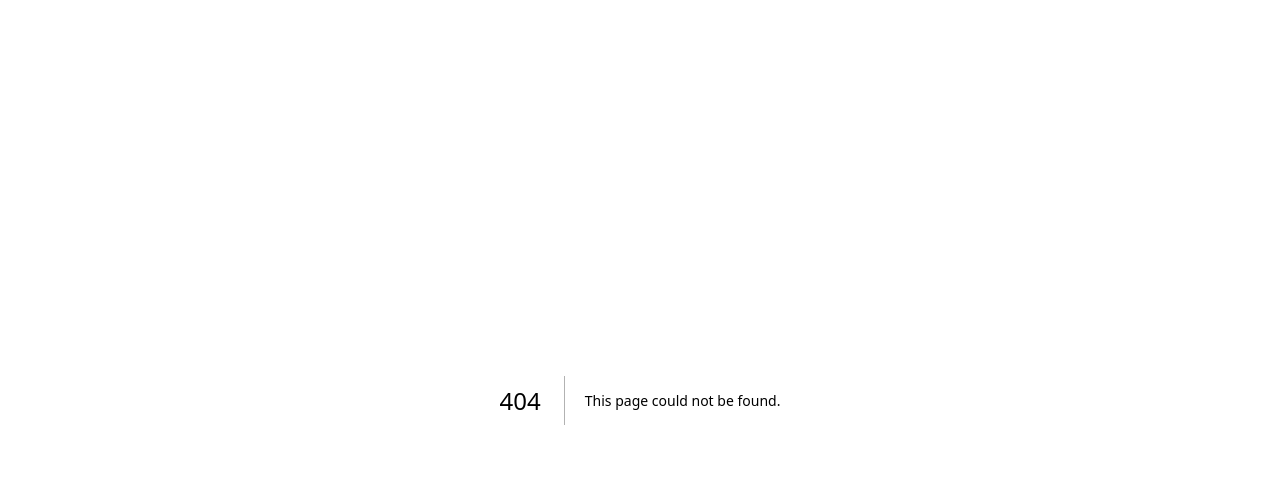
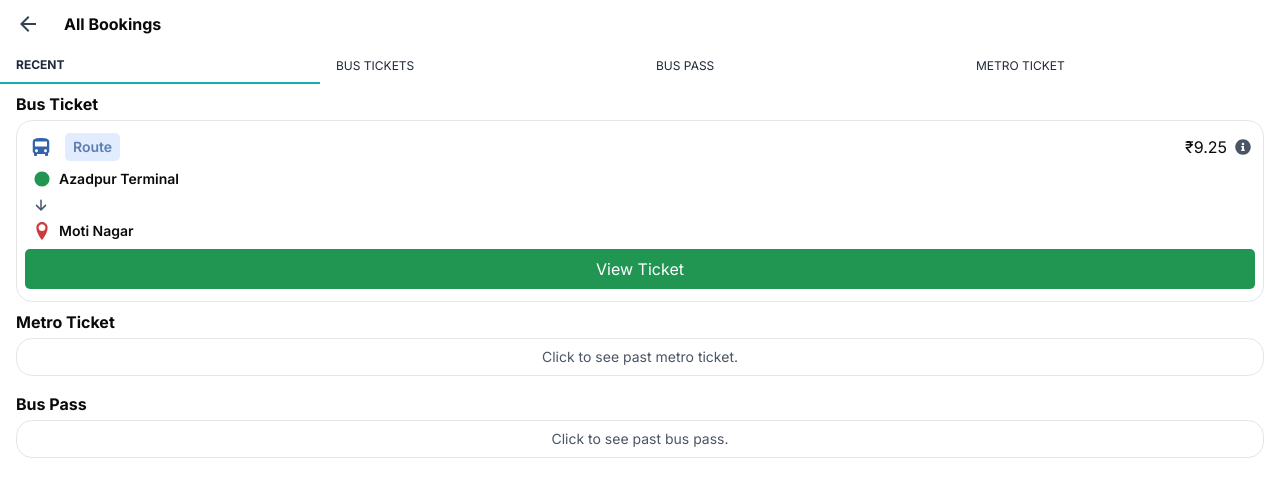
Before and after one commit to Sujaltyagi007/Test2, a Next.js app: page /viewPage in a window 1280 px wide. Before the commit this address had no page. Shown: the top 496 px of the page. Built offline with nearby package versions, Linux system fonts and the light colour scheme.

Commit message:
fixed Someting

```diff
--- a/app/globals.css
+++ b/app/globals.css
@@ -120,3 +120,76 @@
     @apply bg-background text-foreground;
   }
 }
+
+.loader {
+
+  width: 100%;
+  aspect-ratio: 1;
+  border-radius: 50%;
+  border: 5px solid #3157a2;
+
+  animation:
+    l20-1 0.8s infinite linear alternate,
+    l20-2 1.6s infinite linear;
+}
+
+
+@keyframes l20-1{
+   0%    {clip-path: polygon(50% 50%,0       0,  50%   0%,  50%    0%, 50%    0%, 50%    0%, 50%    0% )}
+   12.5% {clip-path: polygon(50% 50%,0       0,  50%   0%,  100%   0%, 100%   0%, 100%   0%, 100%   0% )}
+   25%   {clip-path: polygon(50% 50%,0       0,  50%   0%,  100%   0%, 100% 100%, 100% 100%, 100% 100% )}
+   50%   {clip-path: polygon(50% 50%,0       0,  50%   0%,  100%   0%, 100% 100%, 50%  100%, 0%   100% )}
+   62.5% {clip-path: polygon(50% 50%,100%    0, 100%   0%,  100%   0%, 100% 100%, 50%  100%, 0%   100% )}
+   75%   {clip-path: polygon(50% 50%,100% 100%, 100% 100%,  100% 100%, 100% 100%, 50%  100%, 0%   100% )}
+   100%  {clip-path: polygon(50% 50%,50%  100%,  50% 100%,   50% 100%,  50% 100%, 50%  100%, 0%   100% )}
+}
+@keyframes l20-2{
+  0%    {transform:scaleY(1)  rotate(0deg)}
+  49.99%{transform:scaleY(1)  rotate(135deg)}
+  50%   {transform:scaleY(-1) rotate(0deg)}
+  100%  {transform:scaleY(-1) rotate(-135deg)}
+}
+
+
+.route-line::before{
+  content: '';
+  position: absolute;
+  top: 50%;
+  left: 0;
+  width: 1rem;
+  height: 2px;
+  background-color: #016630;
+  transform: translateX(-100%) translateY(-50%);
+  border-radius: 30px;
+
+}
+.route-line::after{
+  content: '';
+  position: absolute;
+  top: 50%;
+  right: 0;
+  width: 1rem;
+  height: 2px;
+  background-color: #016630;
+  transform: translateX(100%) translateY(-50%);
+  border-radius: 30px;
+
+}
+
+.animate-blink {
+  animation: pulse 2s ease-in infinite;
+}
+@keyframes pulse {
+  0% {
+    opacity: 1;
+  }
+  40% {
+    opacity: 0;
+  }
+  60% {
+    opacity: 0;
+  }
+  100% {
+    opacity: 1;
+  }
+}
--- /dev/null
+++ b/app/loading/page.jsx
@@ -0,0 +1,64 @@
+"use client";
+import { useRouter } from "next/navigation";
+import { IoCheckmark } from 'react-icons/io5';
+import React, { useEffect } from "react";
+
+export default function page() {
+  const router = useRouter();
+  useEffect(() => {
+    setTimeout(() => {
+      router.push("/ticket");
+    }, 2000);
+    return () => clearTimeout();
+  }, []);
+  return (
+    <section className="w-full h-screen flex flex-col justify-between items-center px-8 pt-10 pb-4">
+      <div className="w-1/2 relative">
+        <div className="loader absolute top-0 left-0"></div>
+        <div className="border border-gray-400 rounded-full w-[98%] mt-0.5 ml-0.5 aspect-square absolute top-0 left-0 -z-10"></div>
+        <img
+          src="./assets/logo/logo.png"
+          alt="Logo"
+          className="relative -z-20 scale-80"
+        />
+      </div>
+      <div className="border-t border-gray-300 py-10 h-[50%]">
+        <div className="flex gap-2 mb-8">
+          <div>
+            <div className="w-fit bg-green-600 rounded-full p-0.5">
+              <IoCheckmark className="text-white font-bold" />
+            </div>
+          </div>
+          <div>
+            <div className="text-xs text-gray-500">Initialised</div>
+            <div className="text-[14px]">Payment is in progress...</div>
+          </div>
+        </div>
+        <div className="flex gap-2">
+          <div>
+            <div className="w-fit bg-green-600 rounded-full p-0.5">
+              <IoCheckmark className="text-white font-bold" />
+            </div>
+          </div>
+          <div>
+            <div className="text-xs text-gray-500">Completed</div>
+            <div className="text-[14px]" >Payment Confirmed. Generating Ticket</div>
+          </div>
+        </div>
+      </div>
+      <div className="flex items-center gap-3 flex-col">
+        <div className="text-xs text-gray-400">
+          Do not press back or leave this screen
+        </div>
+        <div className="flex gap-2">
+          <img
+            src="./assets/images/secure.png"
+            alt="Secure"
+            className="text-white font-bold w-5 object-contain"
+          />
+          <div className="text-sm text-gray-600">Secured Payment</div>
+        </div>
+      </div>
+    </section>
+  );
+}
--- a/app/page.js
+++ b/app/page.js
@@ -46,26 +46,22 @@ export default function Home() {
         <div className="w-full h-full bg-white absolute top-0 min-h-[14vh] max-h-[16vh] z-10 opacity-40"></div>
         <div className=" flex justify-between relative z-20 py-[8%] px-[4%] w-full ">
           <div>
-            <Image
-              src="/assets/images/logo.avif"
+            <img
+              src="./assets/images/logo.avif"
               alt="logo"
-              width={512}
-              height={88}
-              className=" w-[28vw] h-fit"
+              className="w-[28vw] h-fit"
             />
           </div>
           <div className="flex items-center gap-3 ">
             <div className="p-1.5 rounded-r-full rounded-tl-full flex justify-center items-center gap-1 text-gray-800 text-[12px] bg-white">
-              <Image
-                src={"/assets/main/wallet.svg"}
+              <img
+                src={"./assets/main/wallet.svg"}
                 alt="wallet"
-                width={275}
-                height={210}
                 className="size-5 rotate-y-30 perspective-normal "
               />
               &#8377; 0.0
             </div>
-            <HiUserCircle className="text-black text-2xl" />
+            <HiUserCircle className="text-black text-[34px]" />
           </div>
         </div>
         <div className=" flex items-center justify-between bg-white rounded-full p-3 my-2 relative z-20 shadow-md text-sm justify-self-center w-[95%] ">
@@ -80,7 +76,7 @@ export default function Home() {
       </div>
       {/* Middle Section */}
       <div className="bg-white h-[52vh] w-full flex flex-col justify-between">
-        <div className=" flex items-center w-full p-3 ">
+        <div className=" flex items-center w-full p-4 ">
           <h1 className="text-sm font-bold uppercase text-gray-500 pr-4 py-2 text-nowrap">
             your travel kit
           </h1>
@@ -99,21 +95,21 @@ export default function Home() {
             // position: "absolute",
             // top: 45,
           }}
-          className=" "
+          className=" max-w-screen "
         >
           <Link href="/entry">
             <p className=" bg-transparent w-[45%] translate-x-[8.5%] translate-y-[6%] h-[58%] rounded-2xl "></p>
           </Link>
         </div>
-        <div className=" flex items-center w-full p-3 ">
+        <div className=" flex items-center w-full p-4 ">
           <h1 className="text-sm font-bold uppercase text-gray-500 pr-4 py-2 text-nowrap">
             Around you
           </h1>
           <div className="w-[45vw] h-px bg-linear-to-r from-gray-400  to-white"></div>
         </div>
       </div>
-      <div className="w-full bg-[#8fdaed] fixed bottom-10 h-[20vh] ">
-        <div className="h-[10%] bg-linear-to-b from-white  to-[#8fdaed] "></div>
+      <div className="w-full bg-[#8fdaed] h-[20vh] absolute transform -translate-y-[10%] ">
+        <div className="h-[8%] bg-linear-to-b from-white  to-[#8fdaed] "></div>
       </div>
       {/* Footer Section */}
       <div className=" flex justify-around items-center p-2 text-gray-600  font-semibold fixed bottom-0 w-full bg-white">
--- a/app/price/page.jsx
+++ b/app/price/page.jsx
@@ -25,7 +25,25 @@ const roboto = Roboto_Condensed({
   weight: "400",
 });
 
-const SelectStartingStop = ({ data , startValue, setStartValue }) => {
+const CountdownTimer = () => {
+  const [timeLeft, setTimeLeft] = React.useState(2 * 60 + 52);
+  React.useEffect(() => {
+    if (timeLeft <= 0) return;
+    const timer = setInterval(() => {
+      setTimeLeft((prev) => prev - 1);
+    }, 1000);
+    return () => clearInterval(timer);
+  }, [timeLeft]);
+  const minutes = Math.floor(timeLeft / 60);
+  const seconds = timeLeft % 60;
+  return (
+    <p className="text-gray-500 text-sm px-4">
+      {String(minutes).padStart(2, "0")}:{String(seconds).padStart(2, "0")}
+    </p>
+  );
+};
+
+const SelectStartingStop = ({ data, startValue, setStartValue }) => {
   const [filteredData, setFilteredData] = useState(data);
   useEffect(() => {
     const filteredData = StopList.filter((item) =>
@@ -159,7 +177,7 @@ export default function page() {
       ticketPrice,
     }));
     setTimeout(() => {
-      router.push("/ticket");
+      router.push("/loading");
     }, 50);
   };
 
@@ -194,13 +212,14 @@ export default function page() {
           <Link href={"/entry"}>
             <MdArrowBack className="text-2xl" />
           </Link>
-          <p className="text-base font-semibold">{`Ticket Details`}</p>
+          <p className="text-[0.9rem] font-semibold">{`Ticket Details`}</p>
         </div>
         <div>
-          <p className="text-gray-500 text-sm px-4">02:27</p>
+          {/* <p className="text-gray-500 text-sm px-4">02:27</p> */}
+          <CountdownTimer />
         </div>
       </div>
-      <div className="m-4 shadow border bg-gray-50 rounded-2xl overflow-hidden ">
+      <div className="m-4 shadow border bg-[#fafafa] rounded-2xl overflow-hidden ">
         <div
           style={{ backgroundColor: color }}
           className={` flex justify-between text-[14px] ${roboto.className} text-white px-4 py-3 overflow-hidden rounded-t-2xl items-center`}
@@ -235,11 +254,26 @@ export default function page() {
             <CgShapeCircle />
           </div>
           <div className="flex flex-col gap-0.5 w-full py-3 ">
-            <SelectStartingStop data={data} startValue={startValue} setStartValue={setStartValue} />
-            <SelectLastStop data={data} endValue={endValue} setEndValue={setEndValue} />
+            <SelectStartingStop
+              data={data}
+              startValue={startValue}
+              setStartValue={setStartValue}
+            />
+            <SelectLastStop
+              data={data}
+              endValue={endValue}
+              setEndValue={setEndValue}
+            />
           </div>
         </div>
-        <hr className=" border-gray-200 w-[90%] flex justify-self-center " />
+        <div
+          className=" h-px "
+          style={{
+            backgroundImage:
+              "repeating-linear-gradient(to right, #dbdbdb 0 6px, transparent 7px 12px)",
+          }}
+        ></div>
+
         <div className=" absolute px-4 overflow-hidden z-10 flex justify-between transform -translate-x-1/2 -translate-y-[50%]  left-1/2 items-center w-[91.7%] ">
           <div className="p-4 bg-white rounded-full border-2 -translate-x-8 "></div>
           <div className="p-4 bg-white rounded-full border-2 translate-x-8"></div>
@@ -297,7 +331,7 @@ export default function page() {
           </div>
         </div>
       </div>
-      <div className=" m-4 shadow border bg-gray-50 rounded-2xl overflow-hidden px-4 py-1.5 flex justify-between items-center ">
+      <div className=" m-4 shadow border bg-[#fafafa] rounded-2xl overflow-hidden px-4 py-1.5 flex justify-between items-center ">
         <div className=" flex flex-col gap-1">
           <h2 className="flex gap-2 items-center font-extrabold text-gray-900 text-base ">
             Final Fare
--- a/app/ticket/page.jsx
+++ b/app/ticket/page.jsx
@@ -20,6 +20,7 @@ const CurrentDate = () => {
 };
 
 export default function page() {
+  const [showQr, setShowQr] = React.useState(false);
   const {
     color,
     ticketPrice,
@@ -31,6 +32,19 @@ export default function page() {
     startValue,
     endValue,
   } = useTicket();
+  React.useEffect(() => {
+    const handleTouchMove = (event) => {
+      if (event.touches.length > 1) {
+        event.preventDefault();
+      }
+    };
+
+    window.addEventListener("touchmove", handleTouchMove, { passive: false });
+
+    return () => {
+      window.removeEventListener("touchmove", handleTouchMove);
+    };
+  }, []);
 
   const getPriceLabel = (ticketPrice) => {
     switch (ticketPrice) {
@@ -59,16 +73,16 @@ export default function page() {
             <CgClose className="text-2xl text-gray-200 " />
           </div>
         </Link>
-        <div className="flex  gap-6">
+        <div className="flex items-center gap-6">
           <div className="flex justify-center items-center gap-1">
-            <img src="./assets/images/alert.png" alt="" className="w-6 " />
-            Issue with ticket?
+            <img src="./assets/images/alert.png" alt="" className="w-4 " />
+            <span>{"Issue with ticket?"}</span>
           </div>
-          <div className=" underline">All tickets</div>
+          <div className=" ">View all tickets</div>
         </div>
       </div>
       <div className=" bg-white rounded-md    flex flex-col p-4 gap-1 w-full ">
-        {/* {showQr ? (
+        {showQr ? (
           <div
             onClick={() => setShowQr(!showQr)}
             className="h-[60vh] flex items-center px-4 "
@@ -77,14 +91,16 @@ export default function page() {
               <img src="./assets/images/qr.png" alt="w-full m-auto" />
             </div>
           </div>
-        ) : ( */}
+        ) : (
           <>
             <h2 className="font-semibold text-center w-full ">
               Transport Dept. of Delhi
             </h2>
             <div className="flex justify-between border-b py-2">
               <div className="">{completeNumber}</div>
-            <div className="">₹{getPriceLabel(ticketPrice)*ticketCount.toFixed(2)}</div>
+              <div className="">
+                ₹{getPriceLabel(ticketPrice) * ticketCount.toFixed(2)}
+              </div>
             </div>
             <div className="flex justify-between py-1">
               <div className=" flex flex-col">
@@ -93,7 +109,9 @@ export default function page() {
               </div>
               <div className=" flex flex-col text-right">
                 <span className="text-xs">Fare</span>
-              <div className="font-semibold">₹{ticketPrice*ticketCount}.0</div>
+                <div className="font-semibold">
+                  ₹{ticketPrice * ticketCount}.0
+                </div>
               </div>
             </div>
             <div className="flex justify-between py-1">
@@ -119,7 +137,7 @@ export default function page() {
               a6387b167
             </div>
             <div
-            // onClick={() => setShowQr(!showQr)}
+              onClick={() => setShowQr(!showQr)}
               style={{
                 backgroundColor: "#daf2e4",
                 borderColor: "#239454",
@@ -138,7 +156,7 @@ export default function page() {
               />
             </div>
           </>
-        {/* )} */}
+        )}
       </div>
     </section>
   );
--- /dev/null
+++ b/app/viewPage/page.jsx
@@ -0,0 +1,120 @@
+"use client";
+import React from "react";
+import { FaInfoCircle } from "react-icons/fa";
+import { IoMdBus } from "react-icons/io";
+import { MdArrowBack } from "react-icons/md";
+import { RiCheckboxBlankCircleFill } from "react-icons/ri";
+import { IoArrowDown } from "react-icons/io5";
+import { ImLocation } from "react-icons/im";
+import { useTicket } from "@/store/ticket";
+import { useRouter } from "next/navigation";
+
+const getTicketPrice = ({ ticketPrice }) => {
+  switch (ticketPrice) {
+    case 5:
+      return 4.62;
+    case 10:
+      return 9.25;
+    case 15:
+      return 13.75;
+    case 20:
+      return 18.29;
+    case 25:
+      return 22.79;
+    default:
+      return 9.25;
+  }
+};
+
+const TicketCard = () => {
+  const { ticketPrice, startValue, endValue, route } = useTicket();
+
+  return (
+    <div className="flex flex-col px-2 py-3 w-full items-center gap-2 border rounded-2xl ">
+      {/* Head */}
+      <div className="flex items-center w-full justify-between px-1 ">
+        <div className="flex items-center gap-3">
+          <IoMdBus className="text-[#3563aa] text-2xl" />
+          <p className="py-1 px-2 text-sm font-semibold bg-[#e1ecfe] rounded-[5px] text-[#5b7eb2] ">{`Route ${route}`}</p>
+        </div>
+        <div className="flex items-center gap-2">
+          <p>₹{getTicketPrice({ ticketPrice })}</p>
+          <FaInfoCircle className="text-gray-600" />
+        </div>
+      </div>
+      {/* Middle */}
+      <div className="flex flex-col justify-start gap-2 w-full px-2 ">
+        <div className=" flex gap-2 items-center">
+          <RiCheckboxBlankCircleFill className="text-lg text-[#219652]" />
+          <p className="text-sm font-semibold">
+            {startValue || "Azadpur Terminal"}
+          </p>
+        </div>
+        <IoArrowDown className="text-gray-600" />
+        <div className="flex items-center gap-2 ">
+          <ImLocation className="text-lg text-[#cf3b3b]" />
+          <p className="text-sm font-semibold">{endValue || "Moti Nagar"}</p>
+        </div>
+      </div>
+      {/* Bottom */}
+      <div className="w-full bg-[#219652] text-center p-2 rounded-[5px] text-white ">
+        {"View Ticket"}
+      </div>
+    </div>
+  );
+};
+
+const NoneCard = ({ text }) => {
+  return (
+    <>
+      <h2 className="font-bold text-[16px] pt-2 pb-1">{text}</h2>
+      <div className="flex flex-col p-2 w-full mb-2 items-center gap-2 border rounded-2xl">
+        <p className="text-sm text-gray-600">
+          {"Click to see past "}
+          <span className="lowercase">{text}.</span>
+        </p>
+      </div>
+    </>
+  );
+};
+
+export default function page() {
+  const router = useRouter();
+  const [activeTab, setActiveTab] = React.useState(0);
+  const Tabs = ["Recent", "Bus Tickets", "Bus Pass", "Metro Ticket"];
+
+  const handleNext = () => {
+    router.push("/ticket");
+  };
+  return (
+    <section className="h-screen w-full">
+      {/* Header Section */}
+      <div className="flex items-center gap-6 px-4 py-3">
+        <MdArrowBack className="text-gray-700 text-2xl" />
+        <span className="text-[16px] font-bold">{"All Bookings"}</span>
+      </div>
+      {/* Navigation Tabs */}
+      <div className="grid grid-cols-4 ">
+        {Tabs.map((item, index) => (
+          <div
+            key={index}
+            onClick={() => setActiveTab(index)}
+            className={`px-4 ${
+              activeTab === index &&
+              " border-b-2 text-center font-bold border-[#1aabb0]"
+            }  uppercase text-[12px] text-center flex items-center text-gray-800 align-text-bottom  `}
+          >
+            <p className="py-2">{item}</p>
+          </div>
+        ))}
+      </div>
+      {/* Main Div */}
+      <div onClick={handleNext} className="px-4 py-2">
+        <h2 className="font-bold text-[16px] mb-1">{"Bus Ticket"}</h2>
+        <TicketCard />
+        <NoneCard text={"Metro Ticket"} />
+        <NoneCard text={"Bus Pass"} />
+      </div>
+    </section>
+  );
+}
```
Also changed, not shown: public/assets/images/alert.png. Lines whose indentation alone changed are shown as unchanged.
